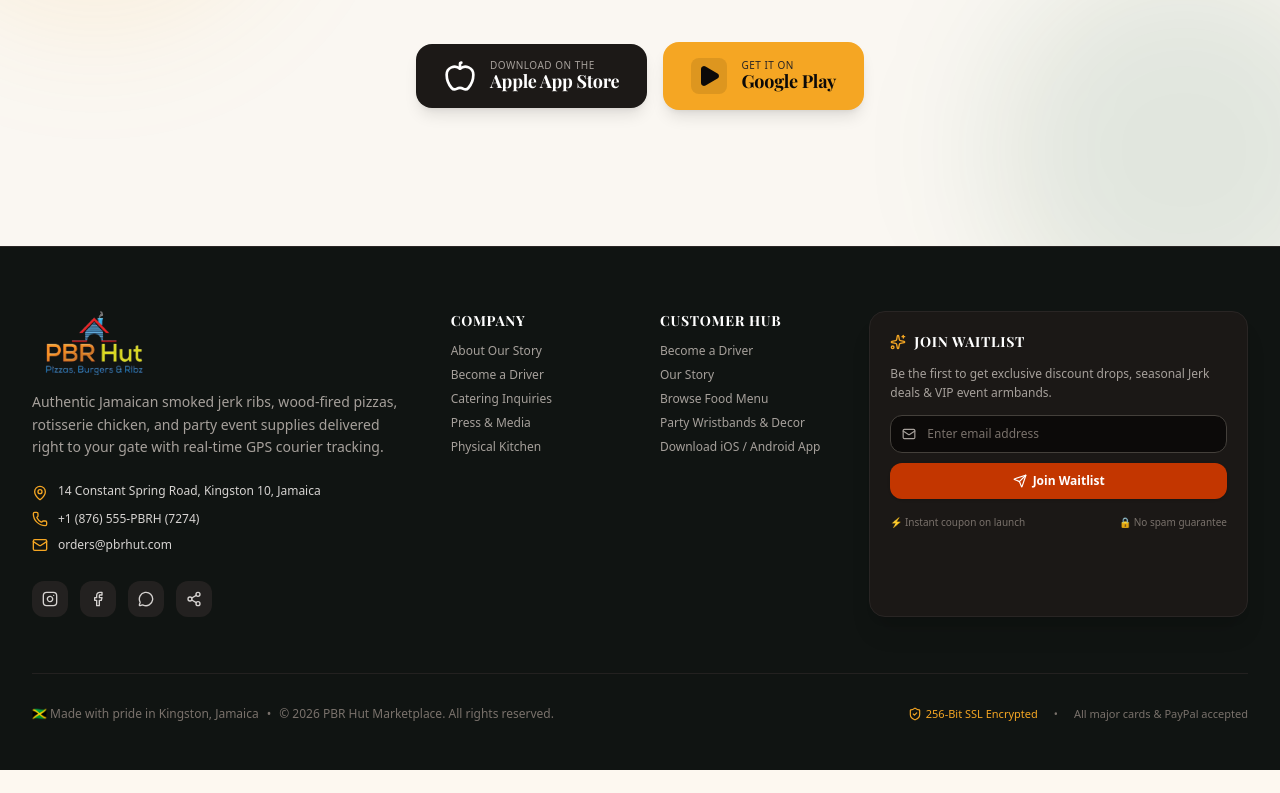
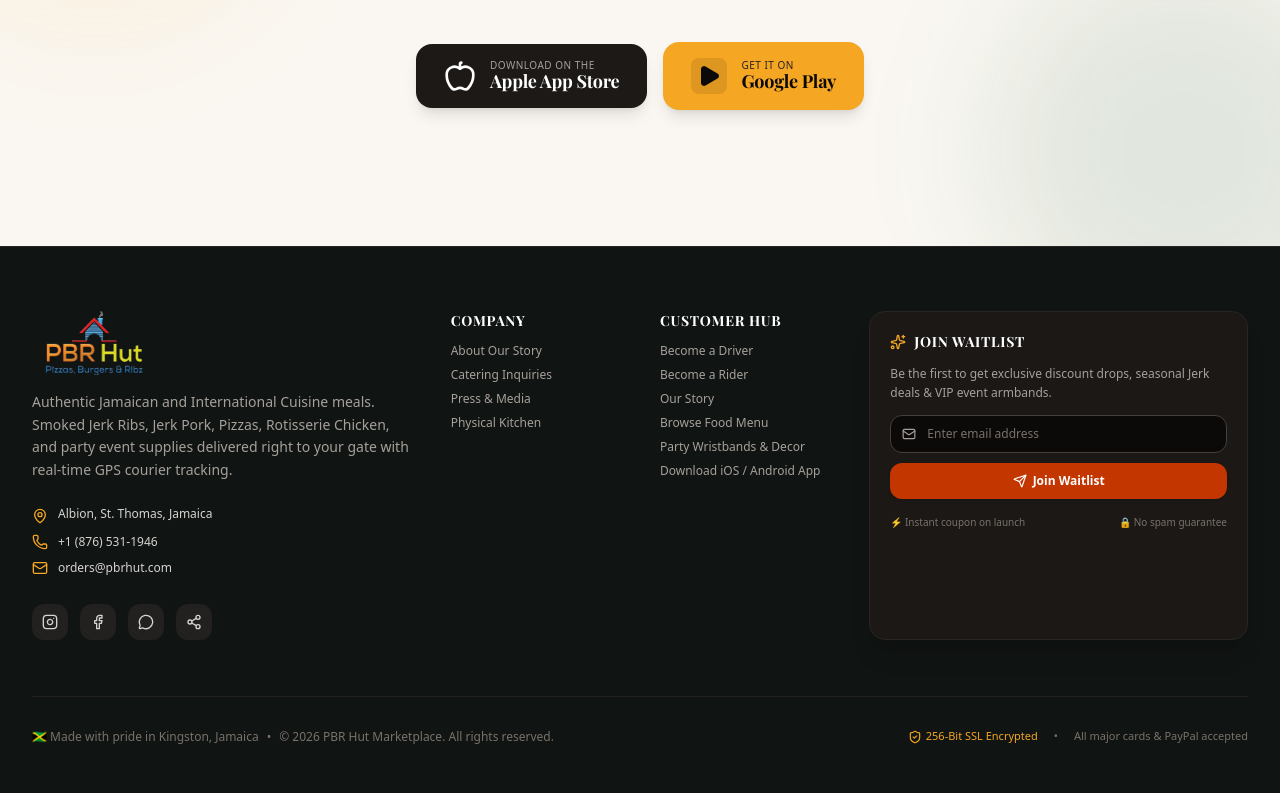
Before and after one commit to shaishab316/pbr-hut-landing-page, a Next.js app: page / in a window 1280 px wide. Shown: the part 6918-7711 px from the top of the page. Before the commit the page ends 7688 px from the top, so only its background shows below. Built offline with nearby package versions, Linux system fonts and the light colour scheme; a web font is replaced by a local one.

Commit message:
feat: add responsive footer component with navigation and waitlist subscription form

```diff
--- a/src/components/Footer.tsx
+++ b/src/components/Footer.tsx
@@ -19,7 +19,6 @@ export const Footer: React.FC<FooterProps> = ({ onOpenMenu, onOpenEvents, onOpen
     if (!waitlistEmail) return;
     setIsJoined(true);
     setTimeout(() => {
-      // Keep state or allow re-entry
     }, 3000);
   };
   return (
@@ -34,17 +33,17 @@ export const Footer: React.FC<FooterProps> = ({ onOpenMenu, onOpenEvents, onOpen
             <Logo variant="dark" showSubtitle={true} size="md" />
 
             <p className="text-xs sm:text-sm text-stone-400 leading-relaxed max-w-sm">
-              Authentic Jamaican smoked jerk ribs, wood-fired pizzas, rotisserie chicken, and party event supplies delivered right to your gate with real-time GPS courier tracking.
+              Authentic Jamaican and International Cuisine meals. Smoked Jerk Ribs, Jerk Pork, Pizzas, Rotisserie Chicken, and party event supplies delivered right to your gate with real-time GPS courier tracking.
             </p>
 
             <div className="space-y-2.5 pt-2 text-xs text-stone-300">
               <div className="flex items-start gap-2.5">
                 <MapPin className="w-4 h-4 text-[#F5A623] shrink-0 mt-0.5" />
-                <span>14 Constant Spring Road, Kingston 10, Jamaica</span>
+                <span>Albion, St. Thomas, Jamaica</span>
               </div>
               <div className="flex items-center gap-2.5">
                 <Phone className="w-4 h-4 text-[#F5A623] shrink-0" />
-                <span>+1 (876) 555-PBRH (7274)</span>
+                <span>+1 (876) 531-1946</span>
               </div>
               <div className="flex items-center gap-2.5">
                 <Mail className="w-4 h-4 text-[#F5A623] shrink-0" />
@@ -95,11 +94,6 @@ export const Footer: React.FC<FooterProps> = ({ onOpenMenu, onOpenEvents, onOpen
                 <a href="#community" className="hover:text-[#F5A623] transition-colors">About Our Story</a>
               </li>
               <li>
-                <button onClick={onOpenDriverApp} className="hover:text-[#F5A623] transition-colors text-left cursor-pointer">
-                  Become a Driver
-                </button>
-              </li>
-              <li>
                 <a href="#offerings" className="hover:text-[#F5A623] transition-colors">Catering Inquiries</a>
               </li>
               <li>
@@ -120,6 +114,11 @@ export const Footer: React.FC<FooterProps> = ({ onOpenMenu, onOpenEvents, onOpen
               <li>
                 <button onClick={onOpenDriverApp} className="hover:text-[#F5A623] transition-colors text-left flex items-center gap-1 cursor-pointer">
                   <span>Become a Driver</span>
+                </button>
+              </li>
+              <li>
+                <button onClick={onOpenDriverApp} className="hover:text-[#F5A623] transition-colors text-left cursor-pointer">
+                  Become a Rider
                 </button>
               </li>
               <li>
```
